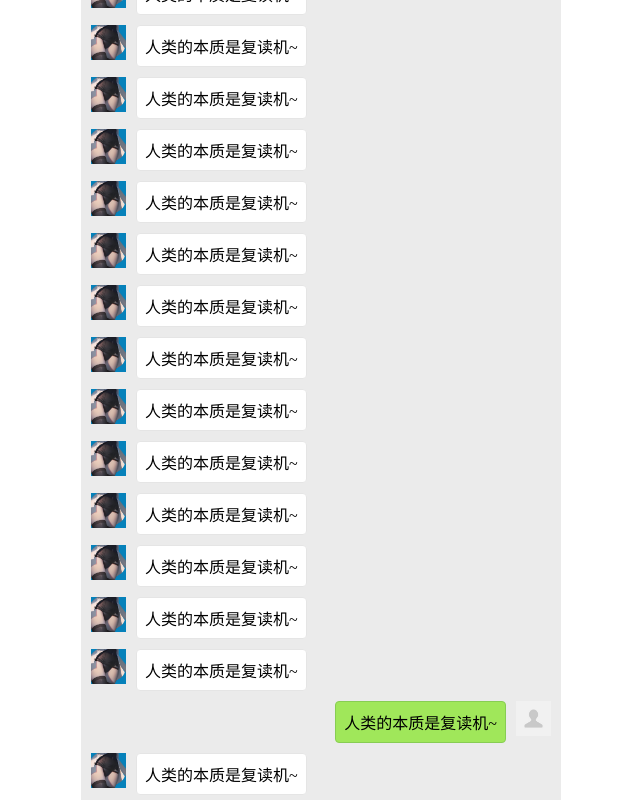
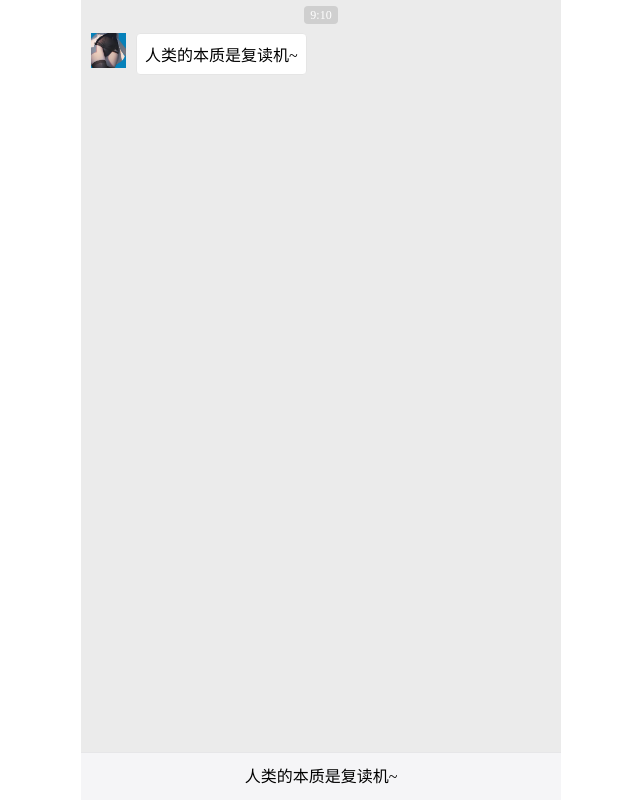
Before and after one commit to noify/joi, a plain HTML site: page index.html in a window 1280 px wide. Shown: the whole page, without its empty margins (319-959 px from the left). Drawn offline with Linux system fonts and the light colour scheme.

Commit message:
toBeRepeater0.2

```diff
--- a/joi.js
+++ b/joi.js
@@ -1,9 +1,22 @@
 var joi = {};
 var chat = document.getElementById('chat');
+var select = document.getElementById('select');
 var chatTime;
 var chatLine = createChatLine();
 var timeLine = createTimeLine();
 var chatList = [];
+var isTouch = false;
+var addEvent = (function (){
+  if (window.attachEvent) {
+    return function (ele, event, func) {
+      ele.attachEvent('on' + event, func)
+    }
+  } else {
+    return function (ele, event, func, options) {
+      ele.addEventListener(event, func, typeof options === 'undefined' ? false : options)
+    }
+  }
+})();
 
 function createDiv (clazz) {
   var element = document.createElement('div');
@@ -44,13 +57,16 @@ function showTimeLine () {
 var csbsto;
 function chatScrollBottom() {
   clearInterval(csbsto)
+  if (isTouch) {
+    return
+  }
   var scrollBottom = chat.scrollHeight - chat.clientHeight - chat.scrollTop;
   csbsto = setInterval(function (){
     if ( chat.scrollTop + chat.clientHeight === chat.scrollHeight ) {
       clearInterval(csbsto)
     }
-    chat.scrollTop += scrollBottom/2
-  }, 84)
+    chat.scrollTop += 1
+  }, 1)
 }
 function say (options) {
   var cLine = chatLine.cloneNode(true);
@@ -84,33 +100,20 @@ function meSay (text) {
 }
 function toBeRepeater () {
   setTimeout(function () {
-    setTimeout(function (){
       joiSay('人类的本质是复读机~')
-    }, 0)
-    setTimeout(function () {
-      meSay('人类的本质是复读机~')
     }, 1000)
-    toBeRepeater()
-  }, 2000)
 }
 
-joiSay('人类的本质是复读机~')
-joiSay('人类的本质是复读机~')
-joiSay('人类的本质是复读机~')
-joiSay('人类的本质是复读机~')
-joiSay('人类的本质是复读机~')
-joiSay('人类的本质是复读机~')
-joiSay('人类的本质是复读机~')
-joiSay('人类的本质是复读机~')
-joiSay('人类的本质是复读机~')
-joiSay('人类的本质是复读机~')
-joiSay('人类的本质是复读机~')
-joiSay('人类的本质是复读机~')
-joiSay('人类的本质是复读机~')
-joiSay('人类的本质是复读机~')
-joiSay('人类的本质是复读机~')
-toBeRepeater()
+toBeRepeater();
 
-document.body.addEventListener('touchmove' , function(e){
-  e.preventDefault();
+
+addEvent(chat, 'touchmove', function () {
+  isTouch = true;
 })
+addEvent(chat, 'touchend', function () {
+  isTouch = false;
+})
+addEvent(select, 'click', function () {
+  meSay('人类的本质是复读机~');
+  toBeRepeater();
+})
--- a/style.css
+++ b/style.css
@@ -21,7 +21,7 @@ body{
   position: absolute;
   width: 100%;
   top: 0;
-  bottom: 0;
+  bottom: 48px;
   overflow: auto;
   -webkit-overflow-scrolling: touch;
 }
@@ -41,12 +41,12 @@ body{
 .chatLine{
   padding: 5px 10px;
   overflow:hidden;
-  /* -webkit-animation-name: slideInUp;
+  -webkit-animation-name: slideInUp;
   animation-name: slideInUp;
   -webkit-animation-duration: .5s;
   animation-duration: .5s;
   -webkit-animation-fill-mode: both;
-  animation-fill-mode: both; */
+  animation-fill-mode: both;
 }
 .head{
   float: left;
@@ -84,8 +84,19 @@ body{
 #select{
   position: absolute;
   bottom: 0;
-  height: 100px;
+  height: 47px;
+  border-top: 1px solid #e6e6e8;
+  background-color: #f5f5f7;
   width: 100%;
+}
+#select:active{
+  background:#e6e6e8;
+}
+.option{
+  height: 47px;
+  font-size: 16px;
+  line-height: 47px;
+  text-align: center;
 }
 @-webkit-keyframes slideInUp {
   from {
```
Also changed, not shown: index.html (+0 -2 lines).
